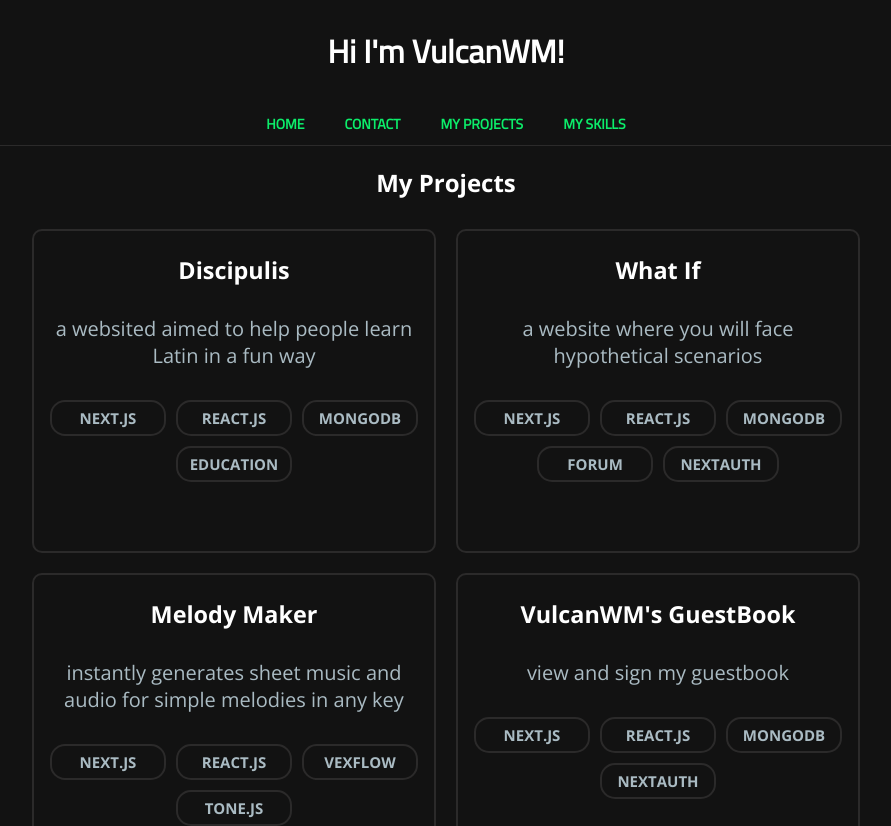
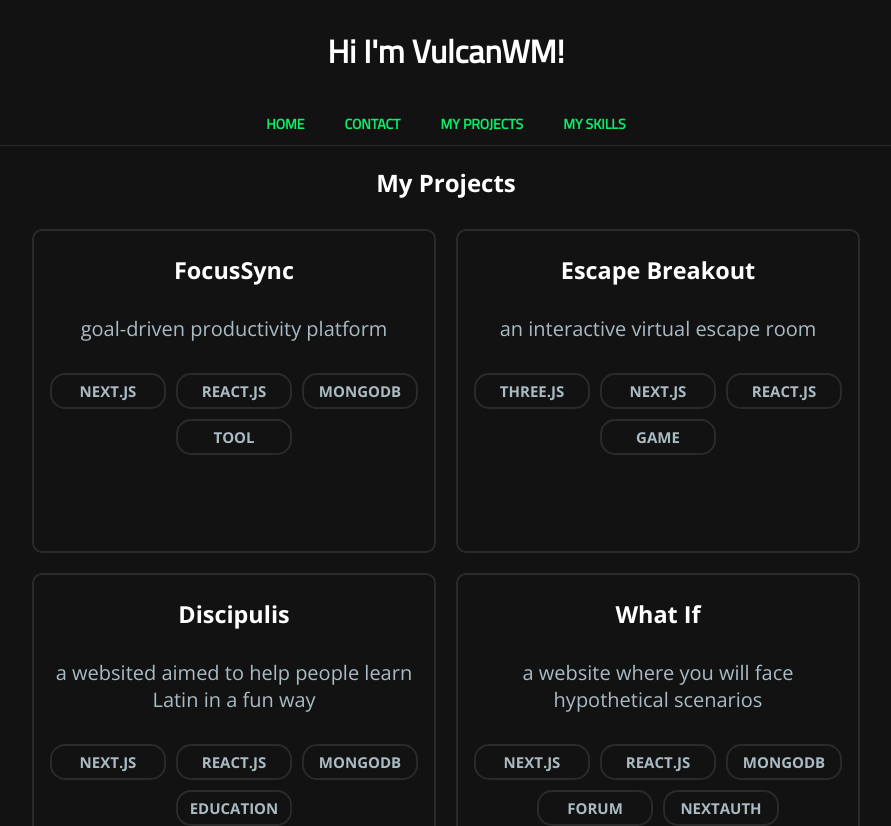
Before and after one commit to VulcanWM/vulcanwm, a Next.js app: page /projects in a window 1280 px wide. Shown: the top 826 px of the page, without its empty margins (194-1085 px from the left). Built offline with nearby package versions, Linux system fonts and the light colour scheme.

Commit message:
added 2 projects

```diff
--- a/lists/projects.js
+++ b/lists/projects.js
@@ -1,4 +1,14 @@
 export const projects = {
+  "FocusSync": {
+    "Link": "https://focus-sync.vercel.app",
+    "Desc": "goal-driven productivity platform",
+    "Tags": ["Next.js", "React.js", "MongoDB", "Tool"]
+  },
+  "Escape Breakout": {
+    "Link": "https://escape-breakout.netlify.app",
+    "Desc": "an interactive virtual escape room",
+    "Tags": ["Three.js", "Next.js", "React.js", "Game"]
+  },
   "Discipulis": {
     "Link": "https://discipulis.vercel.app/",
     "Desc": "a websited aimed to help people learn Latin in a fun way",
```
